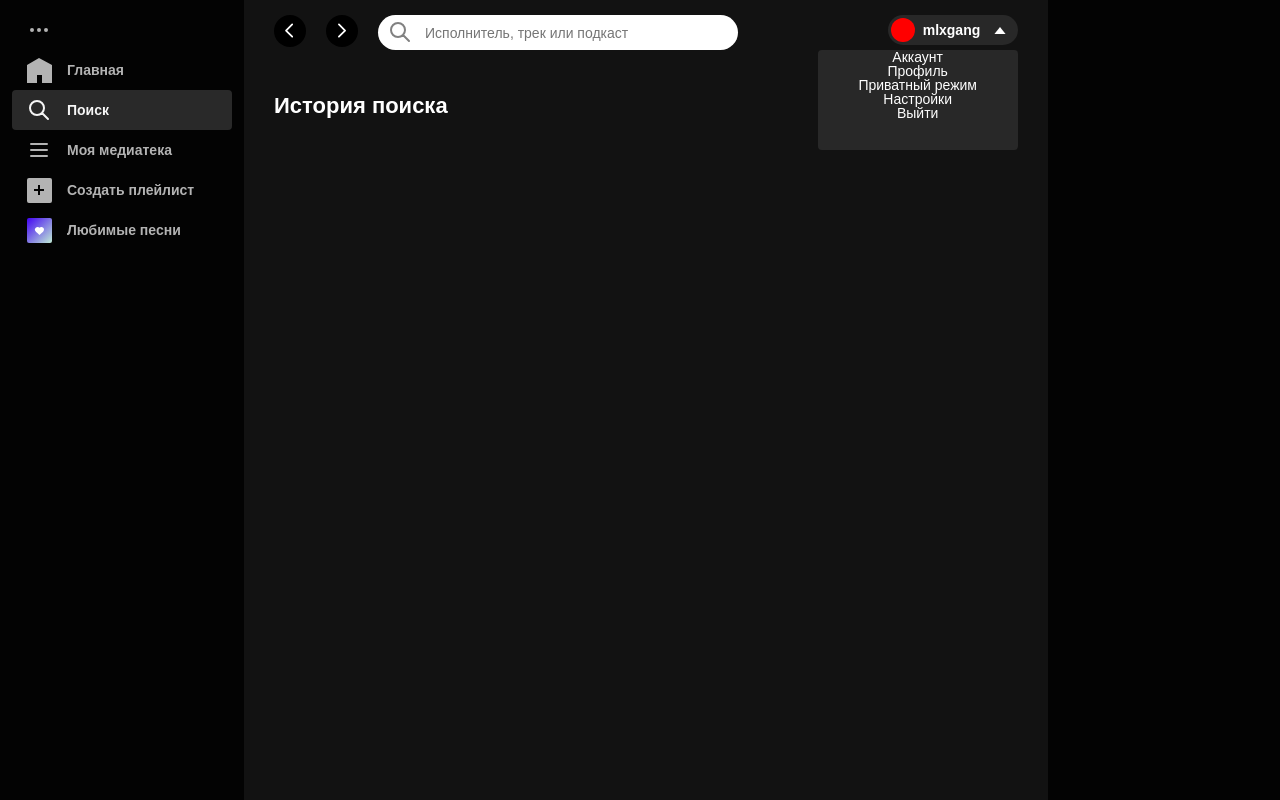
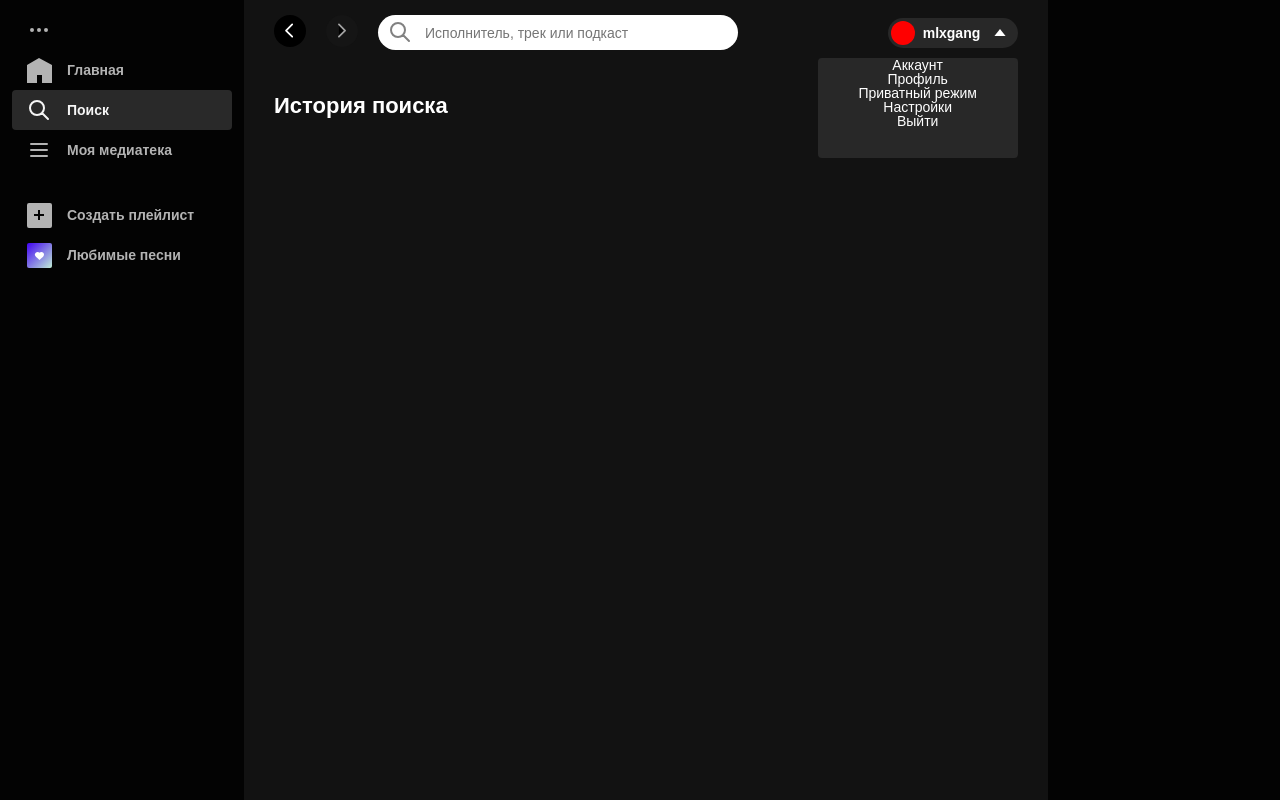
Before and after one commit to mlxgang/spotify-2.0, a Vue app: page /search in a window 1280 px wide. Both pictures are taken after a click on the button "mlxgang". Shown: the top 800 px of the page. Built offline with nearby package versions, Linux system fonts and the light colour scheme.

Commit message:
minor update

```diff
--- a/src/components/BasePlaylist.vue
+++ b/src/components/BasePlaylist.vue
@@ -36,7 +36,7 @@ export default {
 }
 
 .playlist:hover {
-  background-color: rgba(94, 94, 95, 0.5);
+  background-color: rgba(88, 88, 89, 0.5);
   transition: background-color .3s;
 }
 
--- /dev/null
+++ b/src/components/TheAccountMenu.vue
@@ -0,0 +1,32 @@
+<template>
+<div class="account-menu">
+  <div>Аккаунт</div>
+  <div>Профиль</div>
+  <div>Приватный режим</div>
+  <div>Настройки</div>
+  <div>Выйти</div>
+</div>
+</template>
+
+<script>
+export default {
+  name: "TheAccountMenu"
+}
+</script>
+
+<style scoped>
+.account-menu {
+  width: 200px;
+  height: 100px;
+  background: #282828;
+  position: absolute;
+  top: 40px;
+  right: 0;
+  border-radius: 4px;
+  display: flex;
+  flex-direction: column;
+  font-size: 14px;
+  font-weight: 500;
+  color: white;
+}
+</style>
--- a/src/components/TheHeader.vue
+++ b/src/components/TheHeader.vue
@@ -3,52 +3,29 @@
     <button @click="$router.go(-1)">
       <BaseIcon class="arrow-icon" name="arrowLeft"/>
     </button>
-    <button @click="$router.go(1)">
-      <BaseIcon class="arrow-icon" name="arrowRight"/>
+    <button @click="$router.go(1)" disabled>
+      <BaseIcon class="arrow-icon disabled" name="arrowRight"/>
     </button>
     <div>
       <slot/>
     </div>
-    <button
-        class="account"
-        :class="{accountMenuActive: isShowAccountMenu }"
-        @click="isShowAccountMenu = !isShowAccountMenu"
-    >
-      <div class="account-avatar"></div>
-      <span class="account-nickname">mlxgang</span>
-      <template v-if="!isShowAccountMenu">
-        <svg xmlns="http://www.w3.org/2000/svg" fill="none" class="stroke-down" viewBox="0 0 20 12">
-          <path fill="#fff" d="M10 12L.474 0h19.052L10 12z"/>
-        </svg>
-      </template>
-      <template v-if="isShowAccountMenu">
-        <svg xmlns="http://www.w3.org/2000/svg" fill="none" class="stroke-up" viewBox="0 0 20 12">
-          <path fill="#fff" d="M10 12L.474 0h19.052L10 12z"/>
-        </svg>
-      </template>
-      <div v-if="isShowAccountMenu" class="account-menu">
-        <div>Аккаунт</div>
-        <div>Профиль</div>
-        <div>Приватный режим</div>
-        <div>Настройки</div>
-        <div>Выйти</div>
-      </div>
-    </button>
-
+    <the-header-account/>
   </header>
 </template>
 
 <script>
 import BaseIcon from './BaseIcon.vue';
+import TheHeaderAccount from "./TheHeaderAccount";
 
 export default {
   name: 'TheHeader',
   components: {
+    TheHeaderAccount,
     BaseIcon
   },
   data() {
     return {
-      isShowAccountMenu: false
+
     }
   },
 }
@@ -57,6 +34,7 @@ export default {
 <style scoped>
 header {
   display: grid;
+  align-items: center;
   grid-template-columns: 32px 32px auto 160px;
   gap: 20px;
   padding-top: 15px;
@@ -78,65 +56,4 @@ header {
   cursor: not-allowed;
 }
 
-.account {
-  background: rgba(0, 0, 0, 0.7);
-  width: 130px;
-  height: 30px;
-  border-radius: 15px;
-  display: flex;
-  align-items: center;
-  justify-content: space-between;
-  position: relative;
-}
-
-.account:hover {
-  background: #282828;
-}
-
-.accountMenuActive {
-  background: #282828;
-}
-
-.account-avatar {
-  width: 24px;
-  height: 24px;
-  border-radius: 12px;
-  background: red;
-  margin: 3px;
-}
-
-.account-nickname {
-  color: #ffffff;
-  font-size: 14px;
-  margin-right: auto;
-  margin-left: 5px;
-}
-
-.stroke-down {
-  width: 12px;
-  height: 7px;
-  padding-right: 12px;
-}
-
-.stroke-up {
-  width: 12px;
-  height: 7px;
-  padding-left: 12px;
-  transform: rotate(180deg);
-}
-
-.account-menu {
-  width: 200px;
-  height: 100px;
-  background: #282828;
-  position: absolute;
-  top: 35px;
-  right: 0;
-  border-radius: 4px;
-  display: flex;
-  flex-direction: column;
-  font-size: 14px;
-  font-weight: 500;
-  color: white;
-}
 </style>
--- /dev/null
+++ b/src/components/TheHeaderAccount.vue
@@ -0,0 +1,86 @@
+<template>
+  <button
+      class="account"
+      :class="{accountMenuActive: isShowAccountMenu }"
+      @click="isShowAccountMenu = !isShowAccountMenu"
+  >
+    <div class="account-avatar"></div>
+    <span class="account-nickname">mlxgang</span>
+    <template v-if="!isShowAccountMenu">
+      <svg xmlns="http://www.w3.org/2000/svg" fill="none" class="stroke-down" viewBox="0 0 20 12">
+        <path fill="#fff" d="M10 12L.474 0h19.052L10 12z"/>
+      </svg>
+    </template>
+    <template v-if="isShowAccountMenu">
+      <svg xmlns="http://www.w3.org/2000/svg" fill="none" class="stroke-up" viewBox="0 0 20 12">
+        <path fill="#fff" d="M10 12L.474 0h19.052L10 12z"/>
+      </svg>
+    </template>
+    <the-account-menu v-if="isShowAccountMenu" class="account-menu"/>
+  </button>
+</template>
+
+<script>
+import TheAccountMenu from "./TheAccountMenu";
+
+export default {
+  name: "TheHeaderAccount",
+  components: {
+    TheAccountMenu,
+  },
+  data() {
+    return {
+      isShowAccountMenu: false
+    }
+  },
+}
+</script>
+
+<style scoped>
+.account {
+  background: rgba(0, 0, 0, 0.7);
+  width: 130px;
+  height: 30px;
+  border-radius: 15px;
+  display: flex;
+  align-items: center;
+  justify-content: space-between;
+  position: relative;
+}
+
+.account:hover {
+  background: #282828;
+}
+
+.accountMenuActive {
+  background: #282828;
+}
+
+.account-avatar {
+  width: 24px;
+  height: 24px;
+  border-radius: 12px;
+  background: red;
+  margin: 3px;
+}
+
+.account-nickname {
+  color: #ffffff;
+  font-size: 14px;
+  margin-right: auto;
+  margin-left: 5px;
+}
+
+.stroke-down {
+  width: 12px;
+  height: 7px;
+  padding-right: 12px;
+}
+
+.stroke-up {
+  width: 12px;
+  height: 7px;
+  padding-left: 12px;
+  transform: rotate(180deg);
+}
+</style>
--- a/src/components/TheSideMenu.vue
+++ b/src/components/TheSideMenu.vue
@@ -1,42 +1,46 @@
 <template>
   <div id="side-menu">
     <div class="side-menu-button">
-      <base-icon name="dots" class="side-icon"/>
+      <base-icon class="side-icon" name="dots"/>
     </div>
-    <router-link to="/main" class="side-menu-button" active-class="active">
-      <!--      <base-icon name="main" class="side-icon"/>-->
-      <svg xmlns="http://www.w3.org/2000/svg" width="21" height="21" class="side-icon" fill="currentColor"
-           viewBox="0 0 25 25">
-        <path fill-rule="evenodd" d="M25 7L12 0 0 7v18h10v-8h5v8h10V7z" clip-rule="evenodd"/>
+    <div class="side-main-menu">
+      <router-link active-class="active" class="side-menu-button" to="/main">
+        <svg class="side-icon" fill="currentColor" height="21" viewBox="0 0 25 25" width="21"
+             xmlns="http://www.w3.org/2000/svg">
+          <path clip-rule="evenodd" d="M25 7L12 0 0 7v18h10v-8h5v8h10V7z" fill-rule="evenodd"/>
         </svg>
         <span>Главная</span>
       </router-link>
-    <router-link to="/search" class="side-menu-button" active-class="active">
-      <base-icon name="search" class="side-icon"/>
+      <router-link active-class="active" class="side-menu-button" to="/search">
+        <base-icon class="side-icon" name="search"/>
         <span>Поиск</span>
       </router-link>
-    <router-link to="/my-media" class="side-menu-button" active-class="active">
-      <base-icon name="my-media" class="side-icon"/>
+      <router-link active-class="active" class="side-menu-button" to="/my-media">
+        <base-icon class="side-icon" name="my-media"/>
         <span>Моя медиатека</span>
       </router-link>
-    <router-link to="/my-media" class="side-menu-button" active-class="active">
-      <svg xmlns="http://www.w3.org/2000/svg" class="side-icon" fill="currentColor" viewBox="0 0 25 25">
-        <path fill-rule="evenodd"
+    </div>
+    <div class="side-second-menu">
+      <router-link active-class="active" class="side-menu-button" to="/my-media">
+        <svg class="side-icon" fill="currentColor" viewBox="0 0 25 25" xmlns="http://www.w3.org/2000/svg">
+          <path clip-rule="evenodd"
                 d="M2 0a2 2 0 00-2 2v21a2 2 0 002 2h21a2 2 0 002-2V2a2 2 0 00-2-2H2zm11 7v4h4v2h-4v4h-2v-4H7v-2h4V7h2z"
-              clip-rule="evenodd"/>
+                fill-rule="evenodd"/>
         </svg>
         <span>Создать плейлист</span>
       </router-link>
-    <router-link to="/my-media" class="side-menu-button" active-class="active">
-      <svg class="side-icon" viewBox="0 0 25 25" fill="none" xmlns="http://www.w3.org/2000/svg">
-        <rect width="25" height="25" fill="url(#paint0_linear_1_97)" rx="2"/>
-        <path fill="#fff"
-              d="M12.5 9.75c1.03 1.002 1.03 2.624 0 3.625a2.69 2.69 0 01-3.728 0 2.513 2.513 0 010-3.624c1.03-1.001 2.699-1.001 3.728 0z"/>
-        <path fill="#fff"
-              d="M16.228 9.75c1.03 1.002 1.03 2.624 0 3.625a2.69 2.69 0 01-3.728 0 2.513 2.513 0 010-3.624c1.03-1.001 2.698-1.001 3.728 0z"/>
-        <path fill="#fff" d="M8.772 13.375L12.5 9.751l3.728 3.624L12.5 17l-3.728-3.625z"/>
+      <router-link active-class="active" class="side-menu-button" to="/my-media">
+        <svg class="side-icon" fill="none" viewBox="0 0 25 25" xmlns="http://www.w3.org/2000/svg">
+          <rect fill="url(#paint0_linear_1_97)" height="25" rx="2" width="25"/>
+          <path
+              d="M12.5 9.75c1.03 1.002 1.03 2.624 0 3.625a2.69 2.69 0 01-3.728 0 2.513 2.513 0 010-3.624c1.03-1.001 2.699-1.001 3.728 0z"
+              fill="#fff"/>
+          <path
+              d="M16.228 9.75c1.03 1.002 1.03 2.624 0 3.625a2.69 2.69 0 01-3.728 0 2.513 2.513 0 010-3.624c1.03-1.001 2.698-1.001 3.728 0z"
+              fill="#fff"/>
+          <path d="M8.772 13.375L12.5 9.751l3.728 3.624L12.5 17l-3.728-3.625z" fill="#fff"/>
           <defs>
-          <linearGradient id="paint0_linear_1_97" x1="0" x2="25" y1="0" y2="25" gradientUnits="userSpaceOnUse">
+            <linearGradient id="paint0_linear_1_97" gradientUnits="userSpaceOnUse" x1="0" x2="25" y1="0" y2="25">
               <stop stop-color="#4203F4"/>
               <stop offset="1" stop-color="#C0ECD6"/>
             </linearGradient>
@@ -44,7 +48,7 @@
         </svg>
         <span>Любимые песни</span>
       </router-link>
-
+    </div>
   </div>
 </template>
 
@@ -102,4 +106,12 @@ export default {
   align-items: center;
   justify-content: center;
 }
+
+.side-main-menu {
+  margin-bottom: 25px;
+}
+
+.side-second-menu {
+
+}
 </style>
--- a/src/router/router.js
+++ b/src/router/router.js
@@ -7,6 +7,7 @@ import TheMediaPlaylists from "../views/TheMediaPlaylists";
 import TheMediaPodcasts from "../views/TheMediaPodcasts";
 import TheMediaSongwriters from "../views/TheMediaSongwriters";
 import TheMediaAlbums from "../views/TheMediaAlbums";
+// import TheNotFound from "../views/TheNotFound";
 
 export const router = createRouter({
     history: createWebHistory(),
@@ -16,10 +17,11 @@ export const router = createRouter({
             redirect: 'main',
             component: MainLayout,
             children: [
-                {path: 'main', component: TheMainComponent,},
-                {path: 'search', component: TheSearchComponent,},
+                {path: 'main', name: 'main', component: TheMainComponent,},
+                {path: 'search', name: 'search', component: TheSearchComponent,},
                 {
                     path: 'my-media',
+                    name: 'my-media',
                     redirect: '/my-media/playlists',
                     component: TheMediaComponent,
                     children: [
@@ -31,5 +33,10 @@ export const router = createRouter({
                 }
             ],
         },
+        // {
+        //     path: '/:pathMatch(.*)*',
+        //     name: 'NotFound',
+        //     component: TheNotFound
+        // },
     ],
 })
--- /dev/null
+++ b/src/views/TheNotFound.vue
@@ -0,0 +1,25 @@
+<template>
+  <div class="error-404">
+    <h1>ОШИБКА 404</h1>
+    <span>Извините, страница не найдена</span>
+  </div>
+</template>
+
+<script>
+export default {
+  name: "TheNotFound"
+}
+</script>
+
+<style scoped>
+.error-404 {
+  background: #121212;
+  display: flex;
+  align-items: center;
+  justify-content: center;
+  flex-direction: column;
+  width: 1000px;
+  height: 1000px;
+  color: #fff;
+}
+</style>
```
Lines whose indentation alone changed are shown as unchanged.
